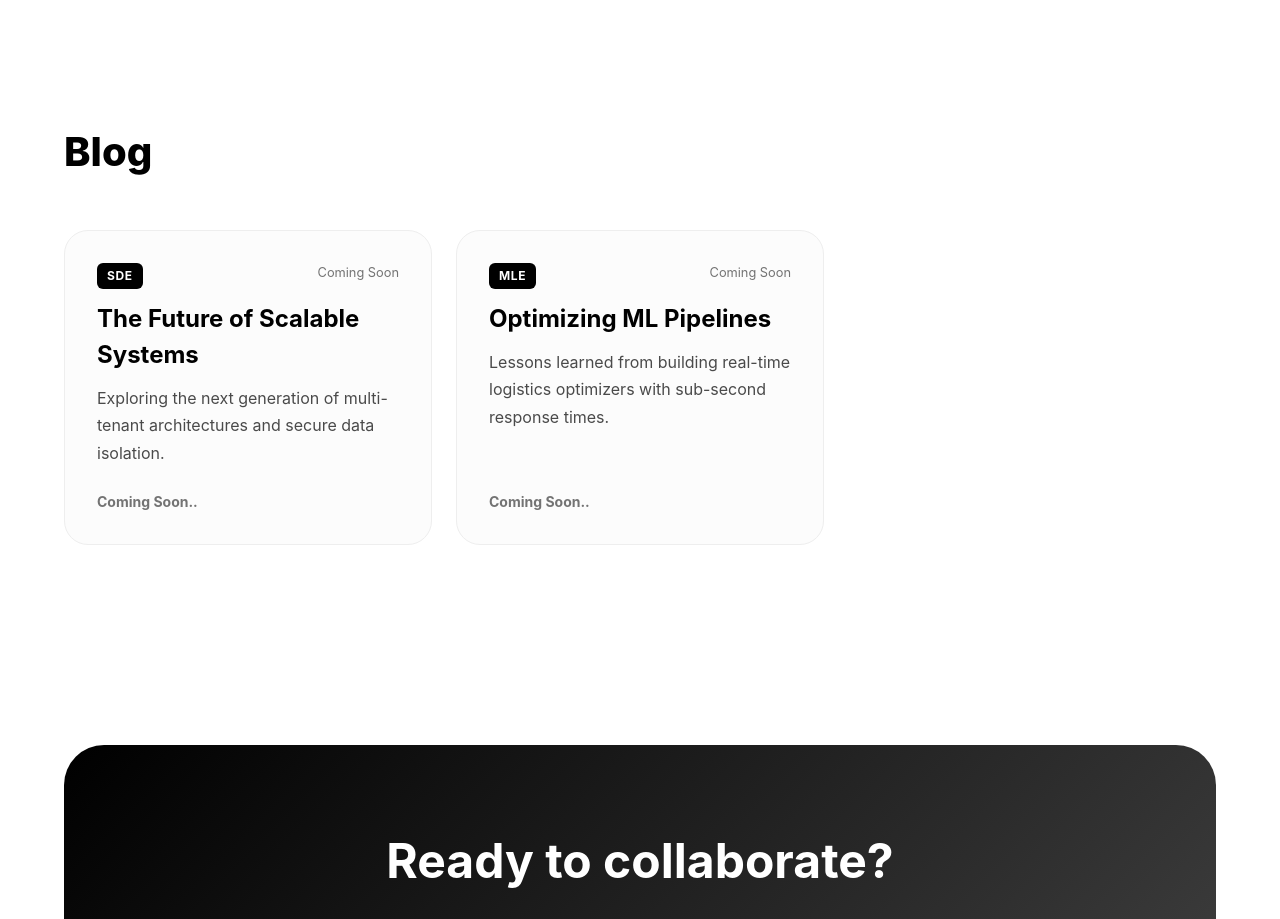
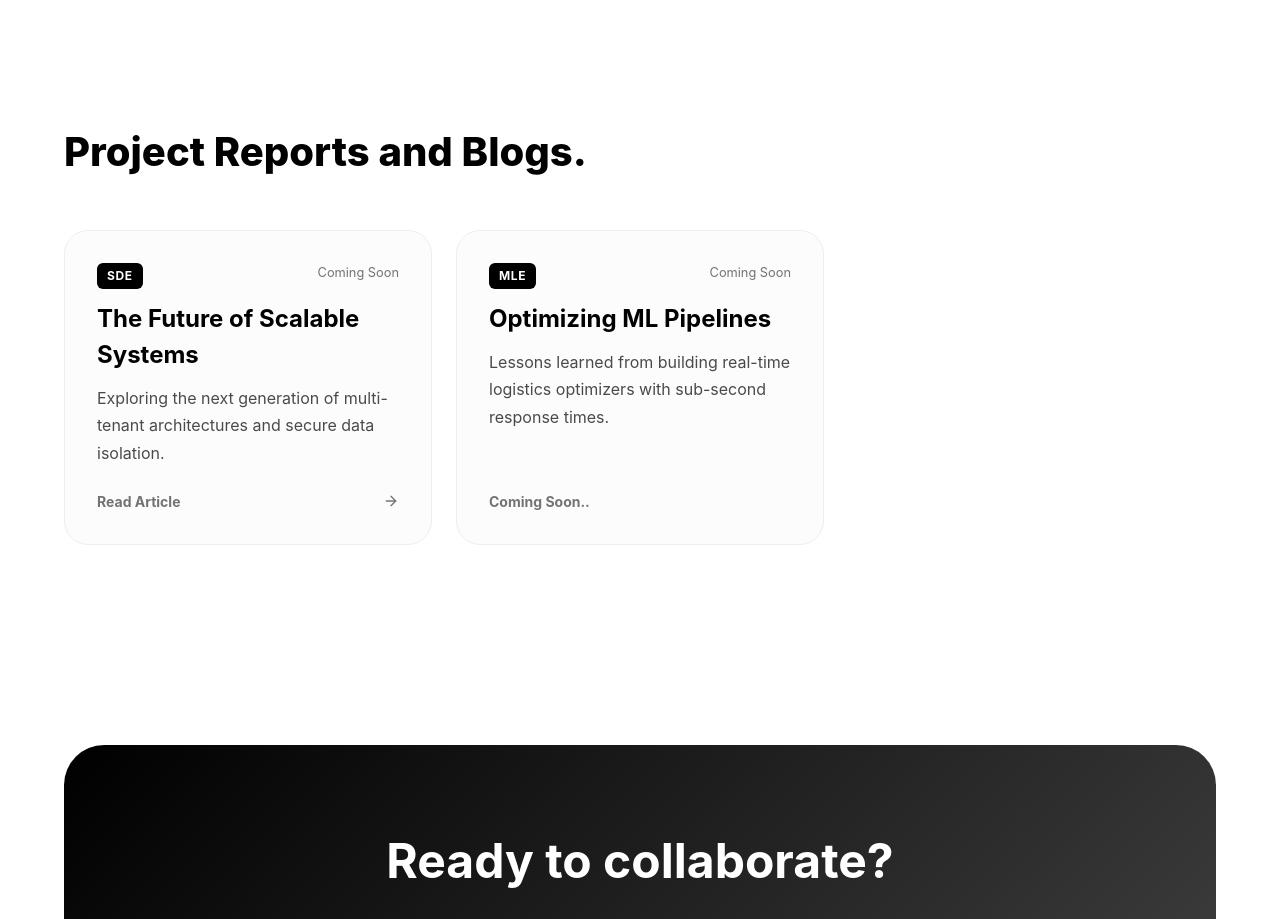
Before and after one commit to Iameeshan26/portfolio, a React (Vite) app in the folder my-portfolio/: page / in a window 1280 px wide. Shown: the part 4620-5539 px from the top of the page. Built offline with nearby package versions, Linux system fonts and the light colour scheme.

Commit message:
added a project documentation

```diff
--- a/my-portfolio/src/App.jsx
+++ b/my-portfolio/src/App.jsx
@@ -296,7 +296,7 @@ const App = () => {
               viewport={{ once: true }}
               style={{ fontSize: '2.5rem', fontWeight: 800, margin: 0 }}
             >
-              Blog
+              Project Reports and Blogs.
             </motion.h2>
           </div>
 
--- a/my-portfolio/src/data.js
+++ b/my-portfolio/src/data.js
@@ -87,7 +87,7 @@ export const portfolioData = {
       excerpt: "Exploring the next generation of multi-tenant architectures and secure data isolation.",
       date: "Coming Soon",
       category: "SDE",
-      link: "",
+      link: "https://docs.google.com/document/d/1N6qrSpYi-72pPTZ9TI1UzZwXO-vint-X/edit?usp=drive_link&ouid=103363244376506514858&rtpof=true&sd=true",
     },
     {
       title: "Optimizing ML Pipelines",
```
